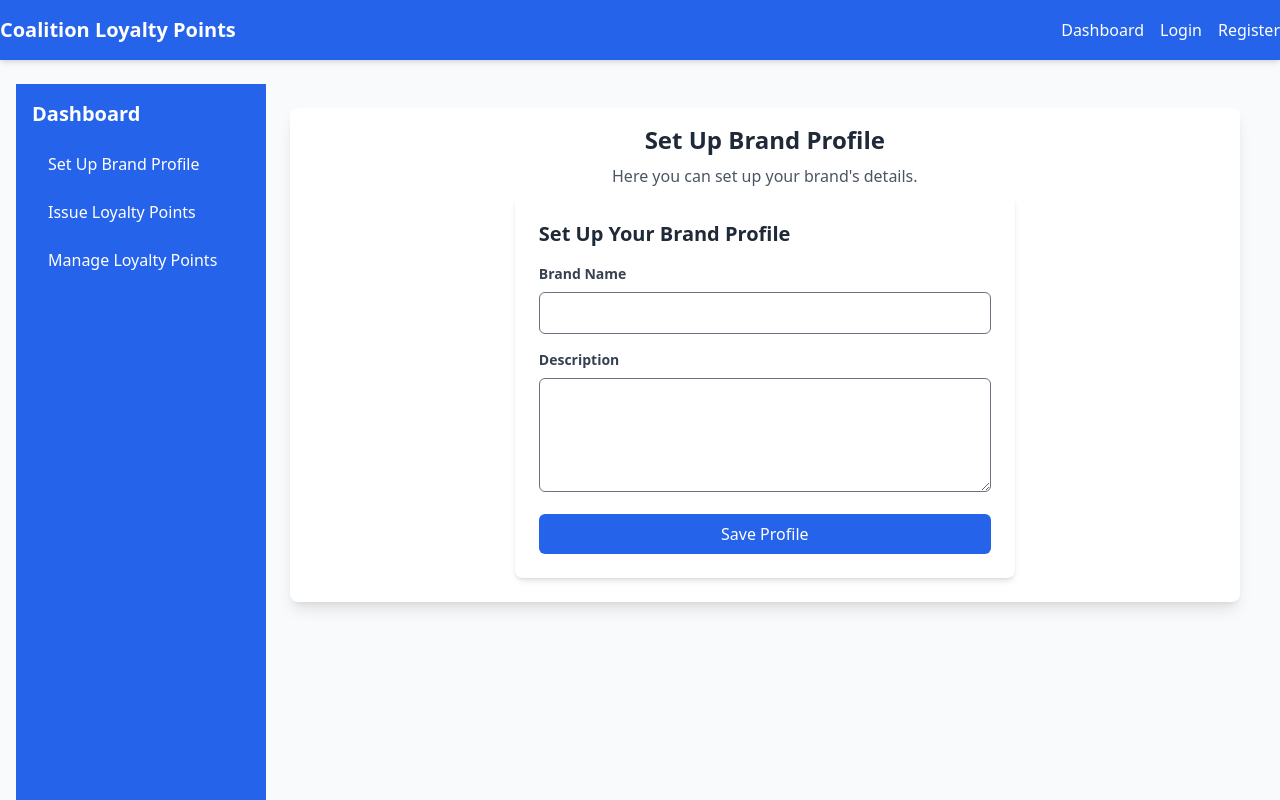
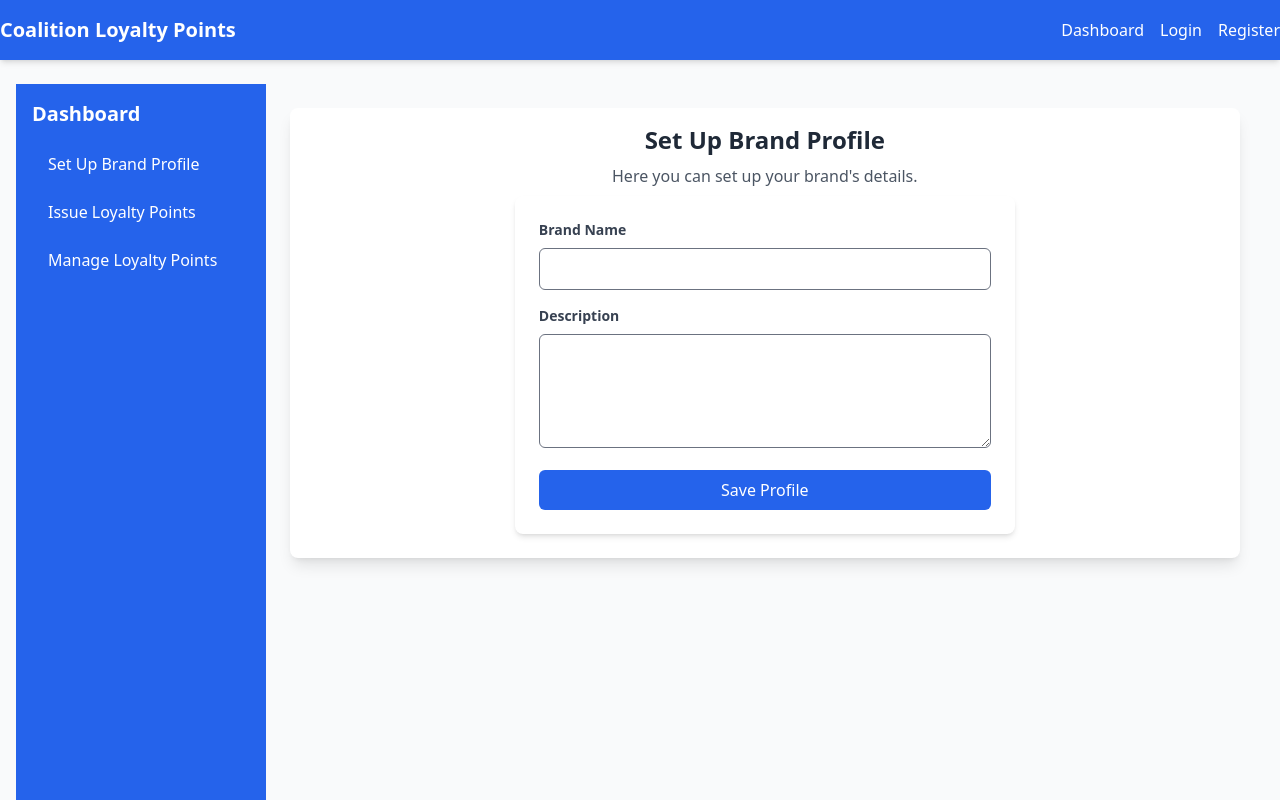
Before and after one commit to dushyant2901/loyalty-points-frontend, a SvelteKit app: page /dashboard in a window 1280 px wide. Shown: the top 800 px of the page. Built offline with nearby package versions, Linux system fonts and the light colour scheme.

Commit message:
refactor: improve UI design of Set Up Brand Profile component

```diff
--- a/src/components/SetUpBrandProfile.svelte
+++ b/src/components/SetUpBrandProfile.svelte
@@ -9,10 +9,6 @@
 </script>
 
 <div class="p-6 bg-white shadow-md rounded-lg">
-  <h3 class="text-xl font-bold text-gray-800 mb-4">
-    Set Up Your Brand Profile
-  </h3>
-
   <form on:submit|preventDefault={submitBrandProfile}>
     <!-- Brand Name -->
     <div class="mb-4">
```
